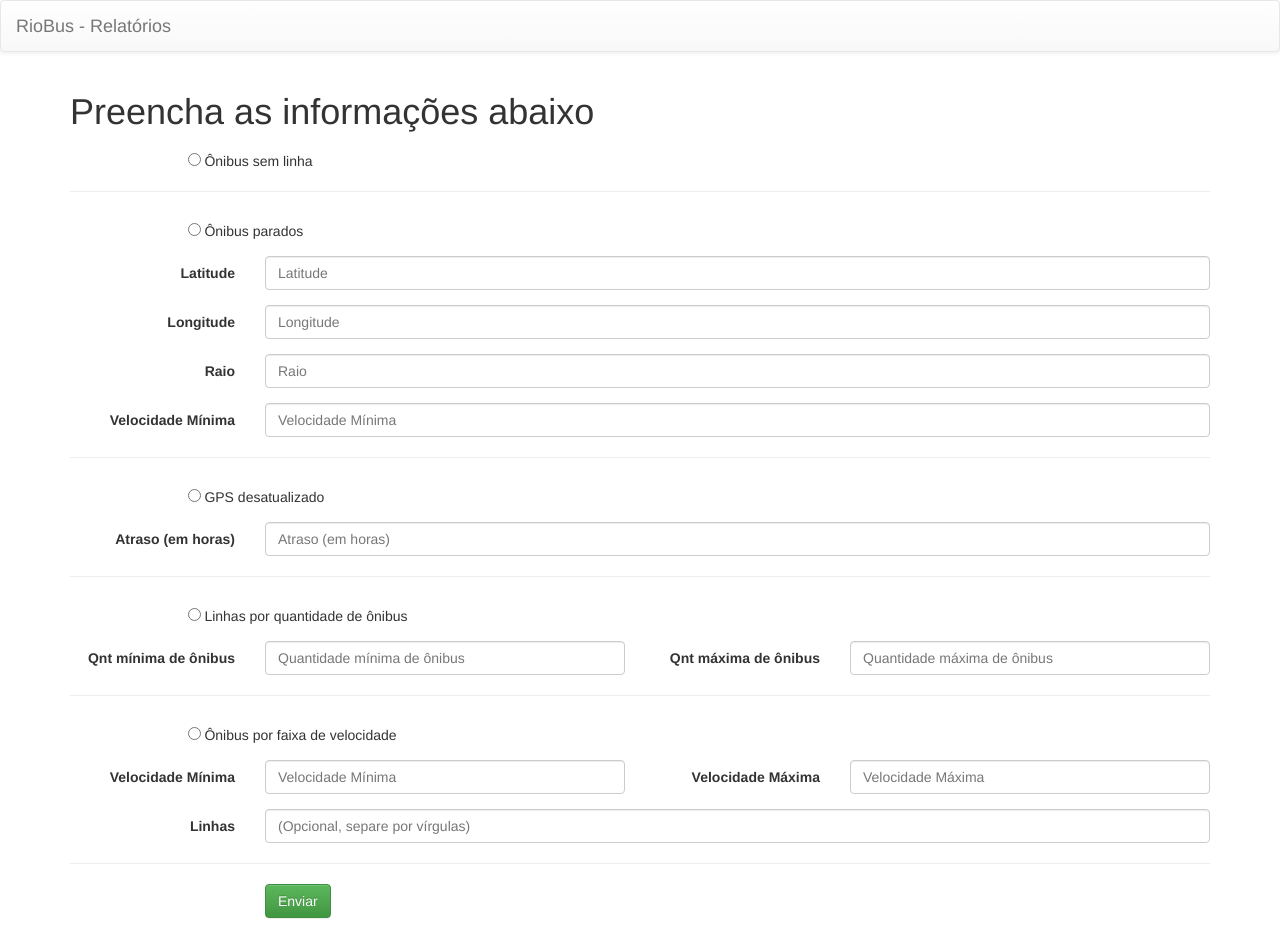
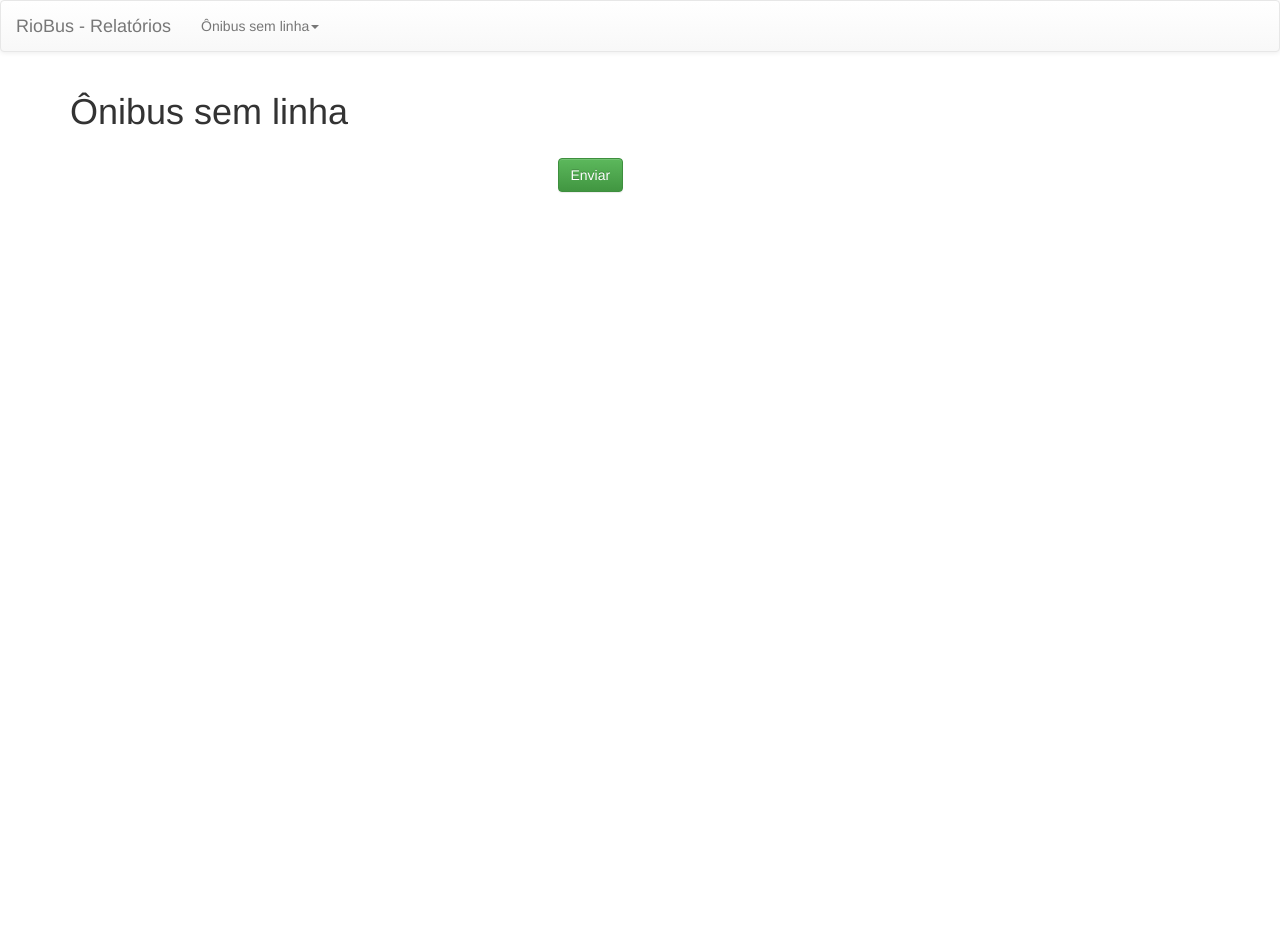
Before and after one commit to RioBus/analytics, a plain HTML site: page public/index.html in a window 1280 px wide. After the commit the page ends 800 px from the top, so only its background shows below. Drawn offline with Linux system fonts and the light colour scheme; some packages are replaced by stand-ins of ours.

Commit message:
Modularizando os relatorios via javascript

```diff
--- a/public/index.html
+++ b/public/index.html
@@ -17,20 +17,43 @@
         <div class="container-fluid">
           <!-- Brand and toggle get grouped for better mobile display -->
           <div class="navbar-header">
-                 <button type="button" class="navbar-toggle" data-toggle="collapse" data-target="#bs-example-navbar-collapse-1">
+            <button type="button" class="navbar-toggle collapsed" data-toggle="collapse" data-target="#bs-example-navbar-collapse-1">
               <span class="sr-only">Toggle navigation</span>
+              <span class="icon-bar"></span>
+              <span class="icon-bar"></span>
               <span class="icon-bar"></span>
             </button>
             <a class="navbar-brand" href="#">RioBus - Relatórios</a>
           </div>
+
+          <!-- Collect the nav links, forms, and other content for toggling -->
+          <div class="collapse navbar-collapse" id="bs-example-navbar-collapse-1">
+            <ul class="nav navbar-nav">
+              <li class="dropdown">
+                <a href="#" class="dropdown-toggle" data-toggle="dropdown" role="button" aria-expanded="false">Selecione um relatório<span class="caret"/></a>
+                <ul class="dropdown-menu" role="menu">
+                  <li><a data-input-id="empty-lines">Ônibus sem linha</a></li>
+                  <li class="divider"></li>
+                  <li><a data-input-id="stopped">Ônibus parados</a></li>
+                  <li class="divider"></li>
+                  <li><a data-input-id="outdated-gps">GPS desatualizado</a></li>
+                  <li class="divider"></li>
+                  <li><a data-input-id="line-counter-by-bus">Linhas por quantidade de ônibus</a></li>
+                  <li class="divider"></li>
+                  <li><a data-input-id="buses-by-speed">Ônibus por faixa de velocidade</a></li>
+                </ul>
+              </li>
+            </ul>
+          </div><!-- /.navbar-collapse -->
         </div><!-- /.container-fluid -->
       </nav>
+
        <div class="container">
        <h1> Preencha as informações abaixo</h1>
 
        <form class="form-horizontal" role="form">
 
-        <div class="form-group">
+        <div class="form-group" data-form-name="empty-lines">
           <div class="col-sm-offset-1 col-sm-10">
             <div class="checkbox">
               <label>
@@ -39,8 +62,8 @@
             </div>
           </div>
         </div>
-        <hr>
-        <div class="form-group">
+
+        <div class="form-group" data-form-name="stopped">
           <div class="col-sm-offset-1 col-sm-10">
             <div class="checkbox">
               <label>
@@ -49,35 +72,35 @@
             </div>
           </div>
         </div>
-    <div class="form-group">
+    <div class="form-group" data-form-name="stopped">
        <label for="lat" class="col-sm-2 control-label">Latitude</label>
         <div class="col-sm-10">
             <input type="text" class="form-control" id="lat" placeholder="Latitude">
         </div>
     </div>
 
-    <div class="form-group">
+    <div class="form-group" data-form-name="stopped">
        <label for="lng" class="col-sm-2 control-label">Longitude</label>
         <div class="col-sm-10">
             <input type="text" class="form-control" id="lng" placeholder="Longitude">
         </div>
     </div>
 
-    <div class="form-group">
+    <div class="form-group" data-form-name="stopped">
        <label for="r" class="col-sm-2 control-label">Raio</label>
         <div class="col-sm-10">
             <input type="text" class="form-control" id="r" placeholder="Raio">
         </div>
     </div>
 
-    <div class="form-group">
+    <div class="form-group" data-form-name="stopped">
        <label for="minv" class="col-sm-2 control-label">Velocidade Mínima</label>
         <div class="col-sm-10">
             <input type="text" class="form-control" id="minv" placeholder="Velocidade Mínima">
         </div>
     </div>
-    <hr>
-        <div class="form-group">
+
+        <div class="form-group" data-form-name="outdated-gps">
           <div class="col-sm-offset-1 col-sm-10">
             <div class="checkbox">
               <label>
@@ -87,14 +110,14 @@
           </div>
         </div>
 
-        <div class="form-group">
+        <div class="form-group" data-form-name="outdated-gps">
            <label for="hour" class="col-sm-2 control-label">Atraso (em horas)</label>
             <div class="col-sm-10">
                 <input type="text" class="form-control" id="hour" placeholder="Atraso (em horas)">
             </div>
         </div>
-    <hr>
-        <div class="form-group">
+
+        <div class="form-group" data-form-name="line-counter-by-bus">
           <div class="col-sm-offset-1 col-sm-10">
             <div class="checkbox">
               <label>
@@ -104,7 +127,7 @@
           </div>
         </div>
 
-        <div class="form-group">
+        <div class="form-group" data-form-name="line-counter-by-bus">
            <label for="minq" class="col-sm-2 control-label">Qnt mínima de ônibus</label>
             <div class="col-sm-4">
                 <input type="text" class="form-control" id="minq" placeholder="Quantidade mínima de ônibus">
@@ -114,9 +137,9 @@
                 <input type="text" class="form-control" id="maxq" placeholder="Quantidade máxima de ônibus">
             </div>
         </div>
-        <hr>
 
-        <div class="form-group">
+
+        <div class="form-group" data-form-name="buses-by-speed">
           <div class="col-sm-offset-1 col-sm-10">
             <div class="checkbox">
               <label>
@@ -126,7 +149,7 @@
           </div>
         </div>
 
-        <div class="form-group">
+        <div class="form-group" data-form-name="buses-by-speed">
            <label for="mins" class="col-sm-2 control-label">Velocidade Mínima</label>
             <div class="col-sm-4">
                 <input type="text" class="form-control" id="mins" placeholder="Velocidade Mínima">
@@ -137,15 +160,15 @@
             </div>
         </div>
 
-        <div class="form-group">
+        <div class="form-group" data-form-name="buses-by-speed">
            <label for="lines" class="col-sm-2 control-label">Linhas</label>
             <div class="col-sm-10">
                 <input type="text" class="form-control" id="lines" placeholder="(Opcional, separe por vírgulas)">
             </div>
         </div>
-        <hr>
+
         <div class="form-group">
-            <div class="col-sm-offset-2 col-sm-10">
+            <div class="col-sm-offset-5 col-sm-6">
               <button type="submit" id="button" class="btn btn-success"> Enviar </button>
             </div>
         </div>
--- a/public/relatorioCodigo.js
+++ b/public/relatorioCodigo.js
@@ -178,3 +178,23 @@ window.onload = function() {
 		});
 	});
 }
+$(function(){
+	$('.checkbox').hide();
+	$('ul[role=menu] a').click(function(event) {
+		var inputName = $(this).data('input-id');
+		showForm(inputName);
+
+	});
+	$('ul[role=menu] a').first().trigger('click')
+
+})
+function showForm(form){
+	var formTitle = $('a[data-input-id='+form+']').html();
+	$('.dropdown-toggle').html( formTitle + '<span class="caret"/>');
+	$('h1').html(formTitle);
+	$('[data-form-name]:visible').fadeOut('fast', function() {
+		$('[data-form-name='+form+']').fadeIn('fast',function() {
+			$('input[value='+form+']').trigger('click')
+		});
+	});
+}
```
Lines whose indentation alone changed are shown as unchanged.
